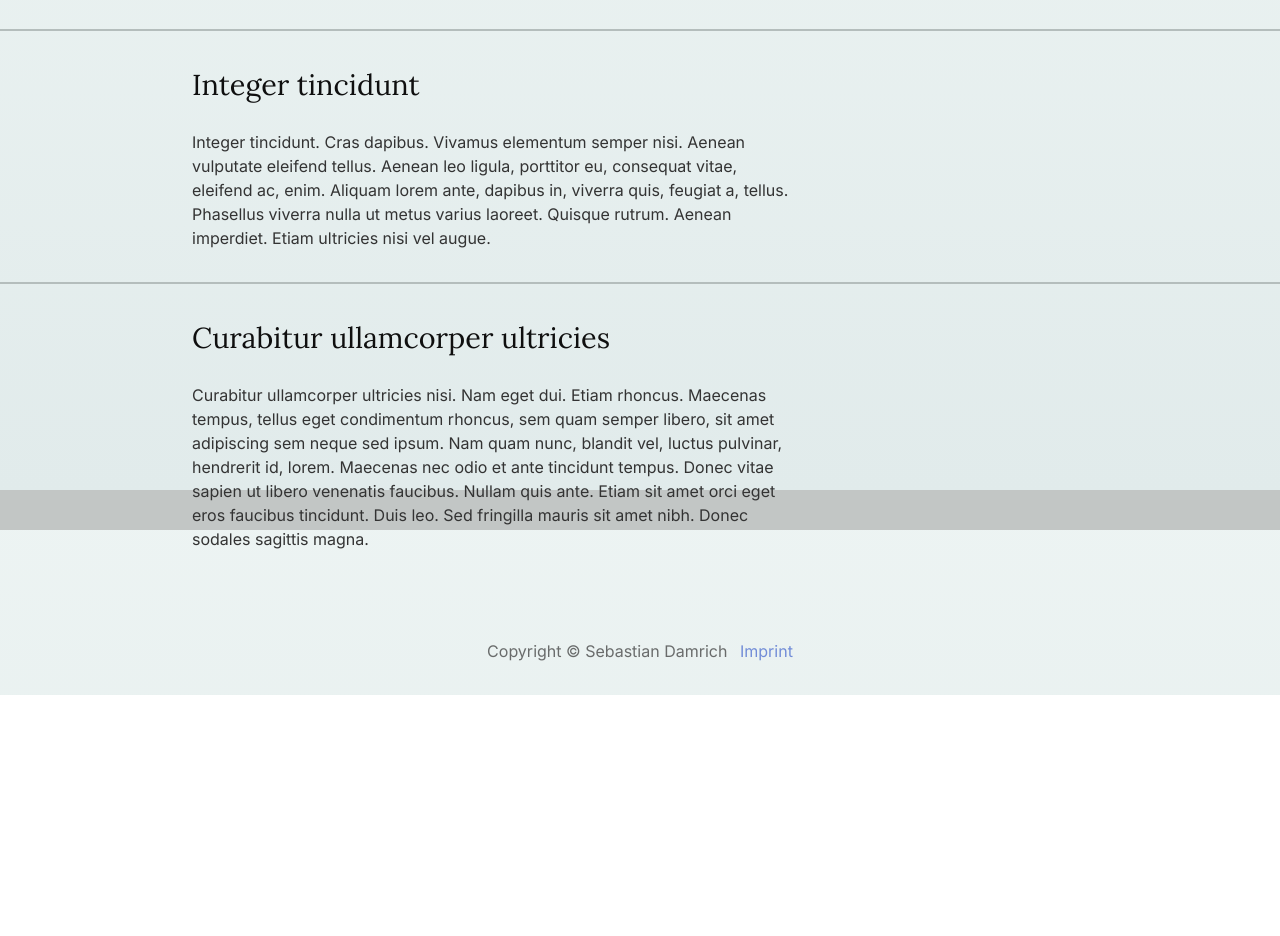
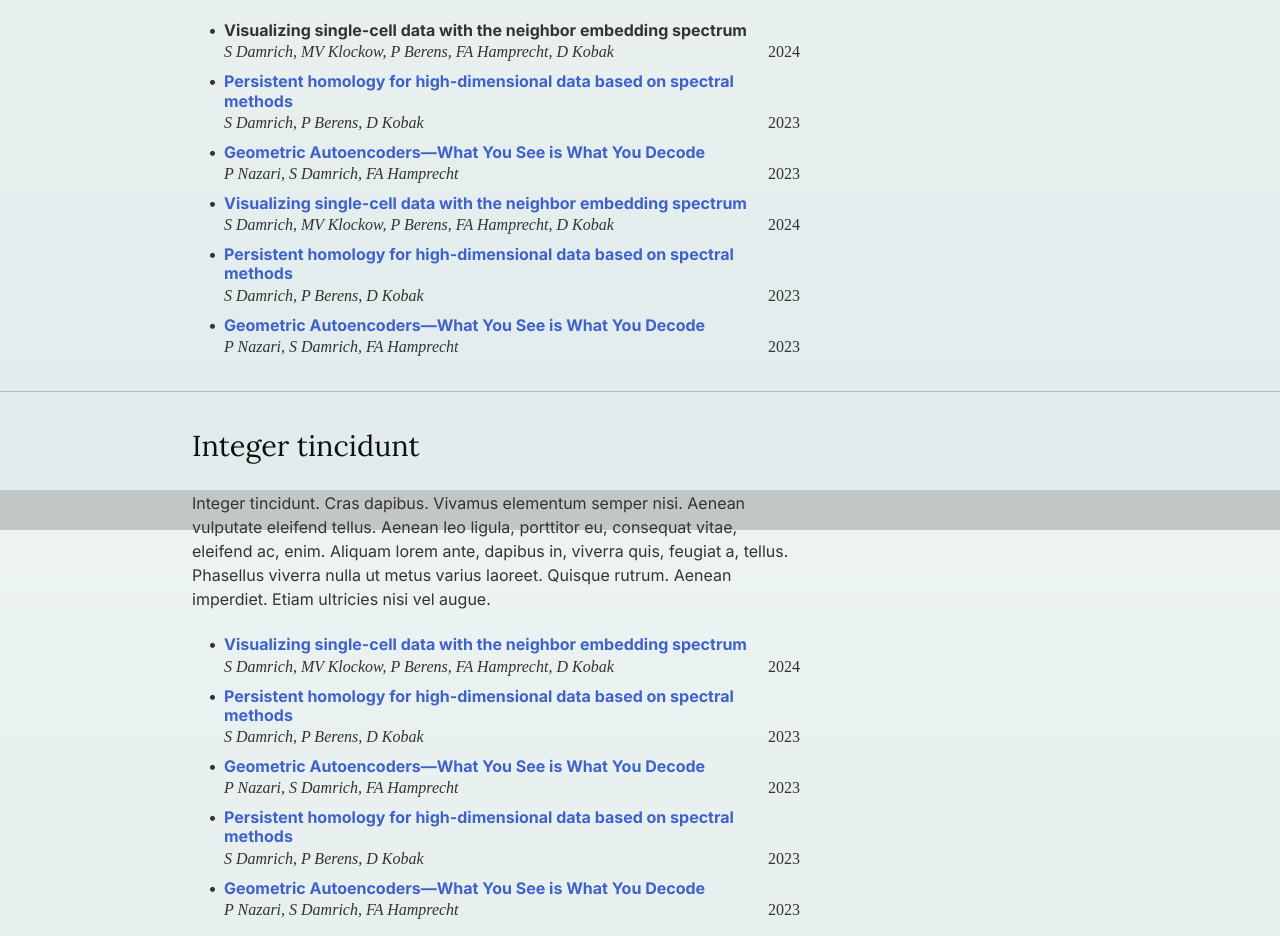
Before and after one commit to sdamrich/sdamrich.github.io, a website: page src/publications/index.html in a window 1280 px wide. Shown: the part 310-1246 px from the top of the page. Before the commit the page ends 1005 px from the top, so only its background shows below. Drawn offline with Linux system fonts and the light colour scheme.

Commit message:
Add styles for publications-list

```diff
--- a/src/assets/styles/main.css
+++ b/src/assets/styles/main.css
@@ -195,19 +195,27 @@ a.highlight:hover {
   grid-area: nav;
   padding: 0 var(--content-padding);
   border-left: 0.1em solid var(--color-a-alt);
+  line-height: 1.2;
   background: var(--page-background);
 }
 .main-content .side-nav ul {
   list-style: square;
+}
+.main-content .side-nav ul li {
+  margin: 0.5em 0;
 }
 .main-content .inner {
   padding: var(--content-padding);
   grid-area: content;
 }
 .main-content .inner h2 {
-  /* Hack for # urls */
+  /* Hack for main navigation not to cover titles for # urls */
   padding-top: 3rem;
   margin-top: -3rem;
+}
+.main-content .inner ul,
+.main-content .inner ol {
+  margin-left: 2em;
 }
 .main-content .inner p {
   margin: 1.5em 0;
@@ -225,6 +233,41 @@ a.highlight:hover {
   height: 0.1em;
   background-color: var(--color-a-alt);
   z-index: -1;
+}
+
+.publications-list li {
+  display: grid;
+  position: relative;
+  grid-template-areas:
+    "title title"
+    "authors year";
+  grid-template-columns: 1fr auto;
+  margin: 0.5em 0;
+}
+.publications-list li::before {
+  content: "•";
+  position: absolute;
+  top: 0;
+  left: -1em;
+  line-height: 1.2;
+}
+.publications-list li .title {
+  grid-area: title;
+  text-decoration: none;
+  font-weight: bold;
+  line-height: 1.2;
+}
+.publications-list li a.title:hover {
+  text-decoration: underline;
+}
+.publications-list li .authors {
+  grid-area: authors;
+  font-style: italic;
+  font-family: Lara, serif;
+}
+.publications-list li .year {
+  grid-area: year;
+  font-family: Lara, serif;
 }
 
 .main-footer {
--- a/src/publications/index.html
+++ b/src/publications/index.html
@@ -48,6 +48,57 @@
           venenatis vitae, justo. Nullam dictum felis eu pede mollis pretium.
         </p>
 
+        <ul class="publications-list">
+          <li>
+            <span class="title">
+              Visualizing single-cell data with the neighbor embedding spectrum
+            </span>
+            <span class="authors">
+              S Damrich, MV Klockow, P Berens, FA Hamprecht, D Kobak
+            </span>
+            <span class="year">2024</span>
+          </li>
+          <li>
+            <a href="#" class="title">
+              Persistent homology for high-dimensional data based on spectral
+              methods
+            </a>
+            <span class="authors">S Damrich, P Berens, D Kobak</span>
+            <span class="year">2023</span>
+          </li>
+          <li>
+            <a href="#" class="title">
+              Geometric Autoencoders&mdash;What You See is What You Decode
+            </a>
+            <span class="authors">P Nazari, S Damrich, FA Hamprecht</span>
+            <span class="year">2023</span>
+          </li>
+          <li>
+            <a href="#" class="title">
+              Visualizing single-cell data with the neighbor embedding spectrum
+            </a>
+            <span class="authors">
+              S Damrich, MV Klockow, P Berens, FA Hamprecht, D Kobak
+            </span>
+            <span class="year">2024</span>
+          </li>
+          <li>
+            <a href="#" class="title">
+              Persistent homology for high-dimensional data based on spectral
+              methods
+            </a>
+            <span class="authors">S Damrich, P Berens, D Kobak</span>
+            <span class="year">2023</span>
+          </li>
+          <li>
+            <a href="#" class="title">
+              Geometric Autoencoders&mdash;What You See is What You Decode
+            </a>
+            <span class="authors">P Nazari, S Damrich, FA Hamprecht</span>
+            <span class="year">2023</span>
+          </li>
+        </ul>
+
         <hr />
 
         <h2 id="integer-tincidunt">Integer tincidunt</h2>
@@ -60,6 +111,48 @@
           laoreet. Quisque rutrum. Aenean imperdiet. Etiam ultricies nisi vel
           augue.
         </p>
+
+        <ul class="publications-list">
+          <li>
+            <a href="#" class="title">
+              Visualizing single-cell data with the neighbor embedding spectrum
+            </a>
+            <span class="authors">
+              S Damrich, MV Klockow, P Berens, FA Hamprecht, D Kobak
+            </span>
+            <span class="year">2024</span>
+          </li>
+          <li>
+            <a href="#" class="title">
+              Persistent homology for high-dimensional data based on spectral
+              methods
+            </a>
+            <span class="authors">S Damrich, P Berens, D Kobak</span>
+            <span class="year">2023</span>
+          </li>
+          <li>
+            <a href="#" class="title">
+              Geometric Autoencoders&mdash;What You See is What You Decode
+            </a>
+            <span class="authors">P Nazari, S Damrich, FA Hamprecht</span>
+            <span class="year">2023</span>
+          </li>
+          <li>
+            <a href="#" class="title">
+              Persistent homology for high-dimensional data based on spectral
+              methods
+            </a>
+            <span class="authors">S Damrich, P Berens, D Kobak</span>
+            <span class="year">2023</span>
+          </li>
+          <li>
+            <a href="#" class="title">
+              Geometric Autoencoders&mdash;What You See is What You Decode
+            </a>
+            <span class="authors">P Nazari, S Damrich, FA Hamprecht</span>
+            <span class="year">2023</span>
+          </li>
+        </ul>
 
         <hr />
 
@@ -77,6 +170,33 @@
           tincidunt. Duis leo. Sed fringilla mauris sit amet nibh. Donec sodales
           sagittis magna.
         </p>
+
+        <ul class="publications-list">
+          <li>
+            <a href="#" class="title">
+              Visualizing single-cell data with the neighbor embedding spectrum
+            </a>
+            <span class="authors">
+              S Damrich, MV Klockow, P Berens, FA Hamprecht, D Kobak
+            </span>
+            <span class="year">2024</span>
+          </li>
+          <li>
+            <a href="#" class="title">
+              Persistent homology for high-dimensional data based on spectral
+              methods
+            </a>
+            <span class="authors">S Damrich, P Berens, D Kobak</span>
+            <span class="year">2023</span>
+          </li>
+          <li>
+            <a href="#" class="title">
+              Geometric Autoencoders&mdash;What You See is What You Decode
+            </a>
+            <span class="authors">P Nazari, S Damrich, FA Hamprecht</span>
+            <span class="year">2023</span>
+          </li>
+        </ul>
       </div>
     </main>
 
```
